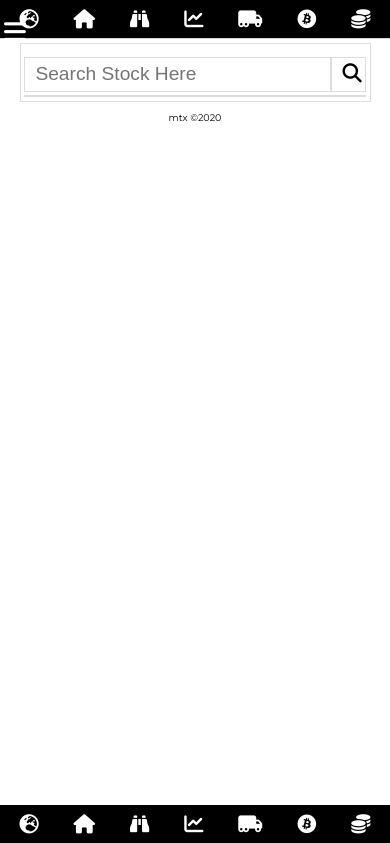
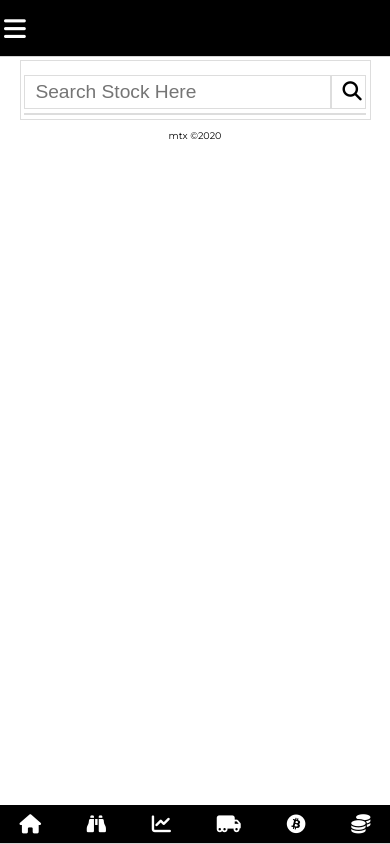
Before and after one commit to matthewAndTony/projectFourMatthewAndTony, a plain HTML site: page index.html in a window 390 px wide. Drawn offline with nearby package versions, Linux system fonts and the light colour scheme; no server answers.

Commit message:
fixed mobile view nav

```diff
--- a/index.html
+++ b/index.html
@@ -15,7 +15,7 @@
       href="https://fonts.googleapis.com/css2?family=Abril+Fatface&display=swap"
       rel="stylesheet"
     />
-    <link rel="stylesheet" href="./styles/sass/style.css" />
+    <link rel="stylesheet" href="./styles/style.css" />
     <title>Project 4 - Change later</title>
   </head>
   <body>
--- a/styles/sass/_mediaQueries.scss
+++ b/styles/sass/_mediaQueries.scss
@@ -65,12 +65,20 @@
 
 @media (max-width: 970px) {
   .bottomNav a span,
-  .topNav a span {
+  .topNav a,
+  .logo{
     display: none;
+  }
+  .topNav ul{
+    height:25px;
   }
 
   label[for="navToggle"] {
     display: initial;
+  }
+
+  .bottomNav{
+    display:initial
   }
 
   .bottomNav i,
@@ -82,6 +90,9 @@
 //  media queries - 780px
 
 @media (max-width: 780px) {
+  .topNav ul{
+    height:40px;
+  }
 }
 
 //  media queries - 560px
--- a/styles/sass/_nav.scss
+++ b/styles/sass/_nav.scss
@@ -63,7 +63,7 @@ input[name="navToggle"]:checked + label[for="navToggle"] {
 //SHOW HAMBURGER / WHERE HAMBURGER IS
 label[for="navToggle"] {
   position: absolute;
-  top: 20px;
+  top: 2%;
   left: 1%;
   z-index: 2;
   display: none; //display:initial; when certain pixel width
@@ -94,4 +94,6 @@ label[for="navToggle"] {
   position: fixed;
   bottom: 0;
   width: 100%;
+  z-index: 1;
+  display:none;//ENABLE AT MOBILE VIEW
 }
```
Also changed, not shown: styles/style.css.
